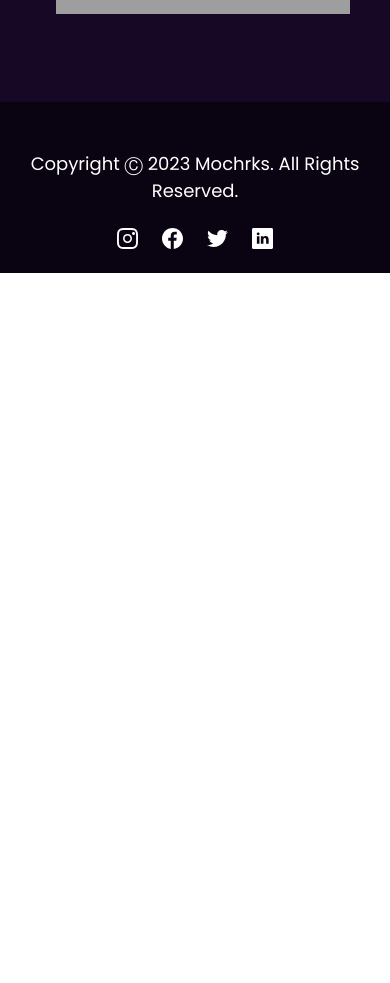
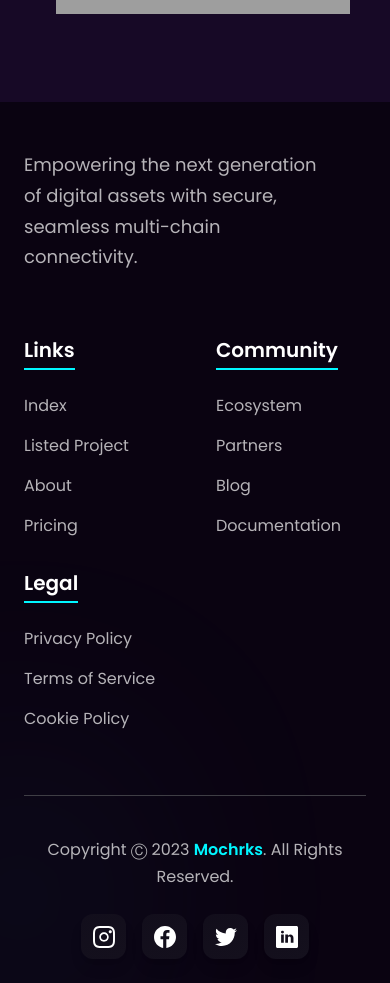
Before and after one commit to Mochrks/web-multichain-gen-z-project, a React (Vite) app: page / in a window 390 px wide. Shown: the part 6660-7643 px from the top of the page. Before the commit the page ends 6933 px from the top, so only its background shows below. Built offline with nearby package versions, Linux system fonts and the light colour scheme; grey boxes are pictures that could not be loaded.

Commit message:
feat: create responsive footer component with navigation, community links, and social media icons

```diff
--- a/src/components/Footer.jsx
+++ b/src/components/Footer.jsx
@@ -1,25 +1,108 @@
 import styles from "../styles/style";
-import { socialMedia } from "../apis";
+import { socialMedia, navLinks } from "../apis";
 
 const Footer = () => (
-  <section className={`${styles.flexCenter} ${styles.paddingY} flex-col`}>
-    <div className="w-full flex justify-between items-center md:flex-row flex-col pt-6  ">
-      <p className="font-poppins font-normal text-center text-[18px] leading-[27px] text-white sm:mx-[3%] mx-0">
-        Copyright Ⓒ 2023 Mochrks. All Rights Reserved.
+  <section
+    className={`${styles.flexCenter} ${styles.paddingY} flex-col relative overflow-hidden`}
+  >
+    {/* Background Decorative Gradients */}
+    <div className="absolute z-[0] w-[30%] h-[30%] -left-[10%] bottom-0 blue__gradient opacity-50" />
+    <div className="absolute z-[0] w-[20%] h-[20%] right-[10%] top-[10%] pink__gradient opacity-30" />
+
+    <div className={`${styles.boxWidth} ${styles.paddingX} z-[1]`}>
+      <div className={`${styles.flexStart} md:flex-row flex-col mb-12 w-full`}>
+        <div className="flex-[1] flex flex-col justify-start mr-10">
+          <p
+            className={`${styles.paragraph} mt-6 max-w-[312px] text-dimWhite leading-[28px]`}
+          >
+            Empowering the next generation of digital assets with secure,
+            seamless multi-chain connectivity.
+          </p>
+        </div>
+
+        <div className="flex-[1.5] w-full flex flex-row justify-between flex-wrap md:mt-0 mt-12">
+          <div className="flex flex-col ss:my-0 my-4 min-w-[150px]">
+            <h4 className="font-poppins font-semibold text-[20px] leading-[27px] text-white mb-6 border-b-2 border-secondary w-fit pb-1">
+              Links
+            </h4>
+            <ul className="list-none">
+              {navLinks.map((link, index) => (
+                <li
+                  key={link.id}
+                  className={`font-poppins font-normal text-[16px] leading-[24px] text-dimWhite hover:text-secondary cursor-pointer transition-all duration-300 transform hover:translate-x-2 ${
+                    index !== navLinks.length - 1 ? "mb-4" : "mb-0"
+                  }`}
+                >
+                  {link.title}
+                </li>
+              ))}
+            </ul>
+          </div>
+
+          <div className="flex flex-col ss:my-0 my-4 min-w-[150px]">
+            <h4 className="font-poppins font-semibold text-[20px] leading-[27px] text-white mb-6 border-b-2 border-secondary w-fit pb-1">
+              Community
+            </h4>
+            <ul className="list-none">
+              {["Ecosystem", "Partners", "Blog", "Documentation"].map(
+                (item, index) => (
+                  <li
+                    key={item}
+                    className={`font-poppins font-normal text-[16px] leading-[24px] text-dimWhite hover:text-secondary cursor-pointer transition-all duration-300 transform hover:translate-x-2 ${
+                      index !== 3 ? "mb-4" : "mb-0"
+                    }`}
+                  >
+                    {item}
+                  </li>
+                ),
+              )}
+            </ul>
+          </div>
+
+          <div className="flex flex-col ss:my-0 my-4 min-w-[150px]">
+            <h4 className="font-poppins font-semibold text-[20px] leading-[27px] text-white mb-6 border-b-2 border-secondary w-fit pb-1">
+              Legal
+            </h4>
+            <ul className="list-none">
+              {["Privacy Policy", "Terms of Service", "Cookie Policy"].map(
+                (item, index) => (
+                  <li
+                    key={item}
+                    className={`font-poppins font-normal text-[16px] leading-[24px] text-dimWhite hover:text-secondary cursor-pointer transition-all duration-300 transform hover:translate-x-2 ${
+                      index !== 2 ? "mb-4" : "mb-0"
+                    }`}
+                  >
+                    {item}
+                  </li>
+                ),
+              )}
+            </ul>
+          </div>
+        </div>
+      </div>
+
+      <div className="w-full flex justify-between items-center md:flex-row flex-col pt-10 border-t-[1px] border-t-[#3F3E45]">
+        <p className="font-poppins font-normal text-center text-[16px] leading-[27px] text-dimWhite">
+          Copyright Ⓒ 2023{" "}
+          <span className="text-secondary font-semibold">Mochrks</span>. All
+          Rights Reserved.
         </p>
 
-      <div className="flex flex-row md:mt-0 mt-6 sm:mx-[3%] mx-0">
-        {socialMedia.map((social, index) => (
+        <div className="flex flex-row md:mt-0 mt-6 gap-4">
+          {socialMedia.map((social) => (
+            <div
+              key={social.id}
+              className="w-[45px] h-[45px] flex items-center justify-center rounded-xl bg-gray-gradient hover:bg-blue-gradient transition-all duration-500 cursor-pointer shadow-lg group"
+              onClick={() => window.open(social.link)}
+            >
               <img
-            key={social.id}
                 src={social.icon}
                 alt={social.id}
-            className={`w-[21px] h-[21px] object-contain cursor-pointer ${
-              index !== socialMedia.length - 1 ? "mr-6" : "mr-0"
-            }`}
-            onClick={() => window.open(social.link)}
+                className="w-[22px] h-[22px] object-contain transition-all duration-300 group-hover:scale-110 group-hover:brightness-0 group-hover:invert"
               />
+            </div>
           ))}
+        </div>
       </div>
     </div>
   </section>
```
Lines whose indentation alone changed are shown as unchanged.
